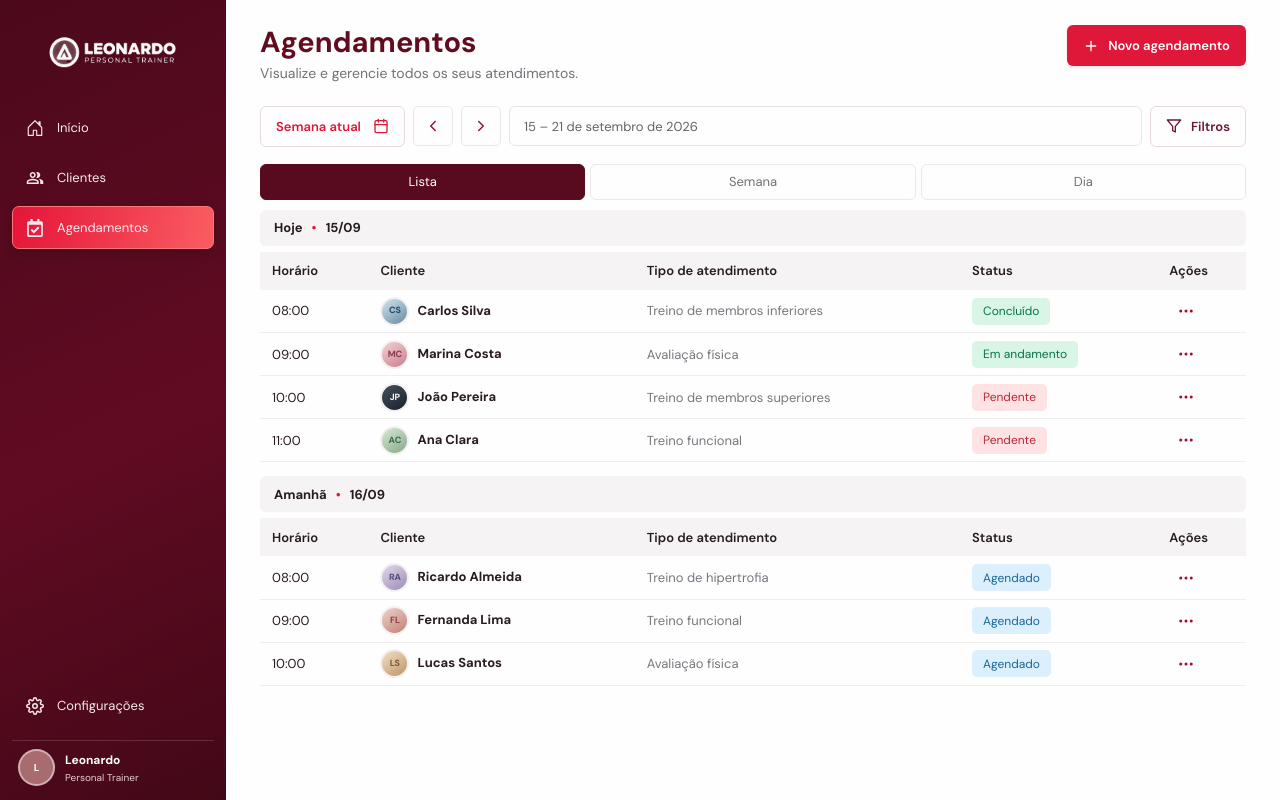
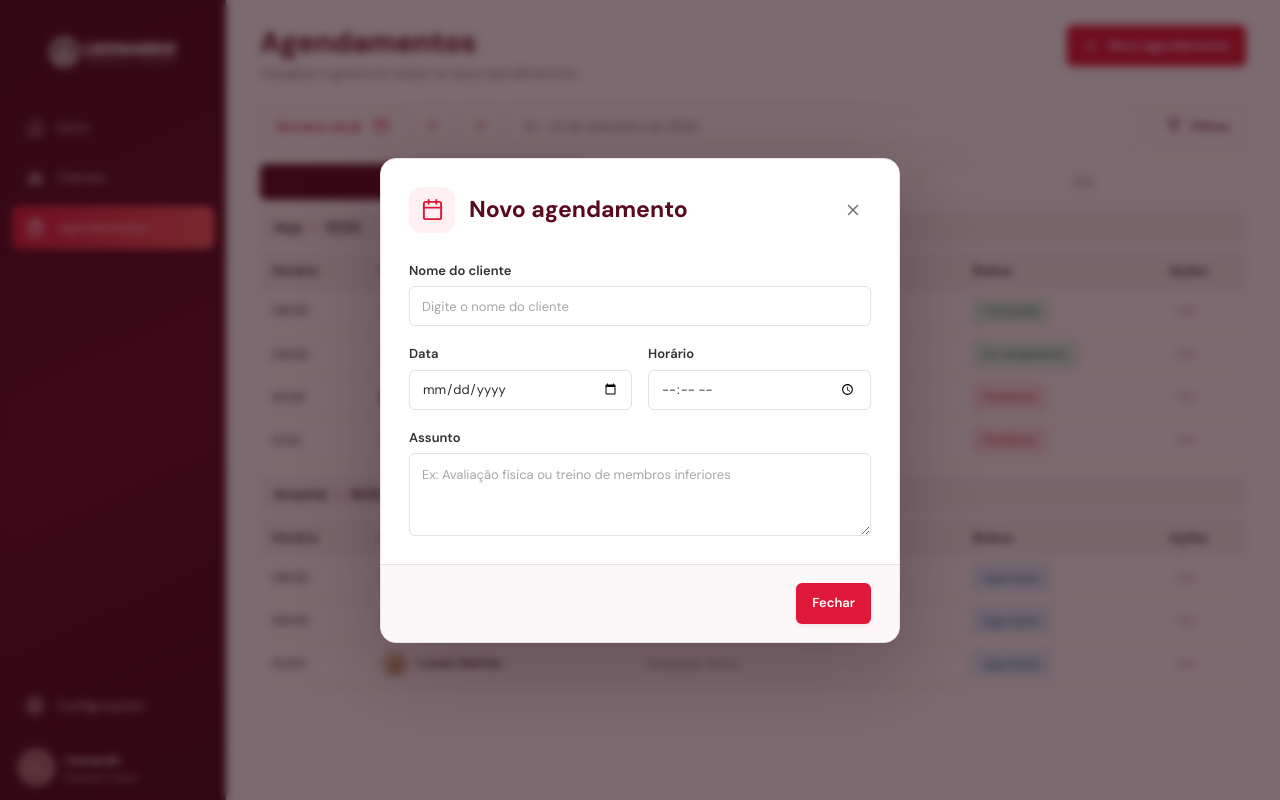
Before and after one commit to anac-silva/treinos, a React (Vite) app in the folder treinos/: page /agendamentos in a window 1280 px wide. Both pictures are taken after a click on the button "Novo agendamento". Built offline with nearby package versions, Linux system fonts and the light colour scheme.

Commit message:
feat: cria modal para agendamento

```diff
--- a/treinos/src/App.css
+++ b/treinos/src/App.css
@@ -99,6 +99,24 @@ button { cursor: default; }
 .pagination { display: flex; align-items: center; gap: 5px; }
 .page-number { width: 31px; height: 31px; border: 0; border-radius: 5px; color: #5d5659; background: transparent; }
 .page-number.selected { color: white; background: var(--red); }
+.appointment-modal { width: min(520px, calc(100% - 32px)); max-height: calc(100dvh - 32px); margin: auto; padding: 0; overflow-y: auto; border: 1px solid var(--line); border-radius: 16px; color: #281c20; background: var(--paper); box-shadow: 0 24px 80px #28091440; }
+.appointment-modal::backdrop { background: #24081099; backdrop-filter: blur(4px); }
+.appointment-modal-heading { display: flex; align-items: center; gap: 14px; padding: clamp(18px, 4vw, 28px); }
+.appointment-modal-icon { display: grid; width: 46px; height: 46px; flex: 0 0 auto; place-items: center; border-radius: 12px; color: var(--red); background: #fff0f1; font-size: 23px; }
+.appointment-modal-heading h2 { flex: 1; min-width: 0; margin: 0; color: var(--wine); font-size: clamp(18px, 4vw, 23px); line-height: 1.3; font-weight: 700; }
+.appointment-modal-close { flex: 0 0 auto; width: 36px; height: 36px; border-radius: 8px; color: var(--muted); }
+.appointment-modal-close:hover { color: var(--wine); background: #f9edef; }
+.appointment-modal-footer { display: flex; justify-content: flex-end; padding: 18px clamp(18px, 4vw, 28px); border-top: 1px solid var(--line); background: #fcf8f9; }
+.appointment-modal button { cursor: pointer; }
+.appointment-modal button:focus-visible { outline: 2px solid var(--wine); outline-offset: 3px; }
+.appointment-modal-fields { display: grid; grid-template-columns: repeat(2, minmax(0, 1fr)); gap: 18px 16px; padding: 0 clamp(18px, 4vw, 28px) 28px; }
+.appointment-modal-fields .field { min-width: 0; font-weight: 600; }
+.appointment-modal-full-field { grid-column: 1 / -1; }
+.appointment-modal-fields input, .appointment-modal-fields textarea { font-weight: 400; }
+.appointment-modal-fields input:focus, .appointment-modal-fields textarea:focus { border-color: var(--wine); outline: 2px solid #580b1e20; outline-offset: 1px; }
+@media (max-width: 400px) {
+	.appointment-modal-fields { grid-template-columns: 1fr; }
+}
 .calendar-toolbar { gap: 8px; }
 .current-week { min-width: 145px; justify-content: space-between; color: var(--red); }
 .square-button { width: 40px; height: 40px; border-color: #eee5e7; }
--- a/treinos/src/pages/agendamentos/agendamentos.jsx
+++ b/treinos/src/pages/agendamentos/agendamentos.jsx
@@ -1,4 +1,5 @@
-import { FiCalendar, FiChevronLeft, FiChevronRight, FiFilter, FiMoreHorizontal, FiPlus } from "react-icons/fi";
+import { FiCalendar, FiChevronLeft, FiChevronRight, FiFilter, FiMoreHorizontal, FiPlus, FiX } from "react-icons/fi";
+import { useEffect, useRef, useState } from "react";
 
 const appointments = [
   ["08:00", "CS", "Carlos Silva", "Treino de membros inferiores", "Concluído", "status-done", "avatar-blue"],
@@ -16,9 +17,32 @@ const appointmentDays = [
 ];
 
 function Agendamentos() {
+  const [modalAberto, setModalAberto] = useState(false);
+  const modalRef = useRef(null);
+
+  useEffect(() => {
+    if (!modalAberto) return;
+
+    const modal = modalRef.current;
+    const previousOverflow = document.body.style.overflow;
+    modal.showModal();
+    document.body.style.overflow = "hidden";
+
+    return () => {
+      modal.close();
+      document.body.style.overflow = previousOverflow;
+    };
+  }, [modalAberto]);
+
   return (
     <main className="workspace">
-      <header className="page-heading"><div><h1>Agendamentos</h1><p>Visualize e gerencie todos os seus atendimentos.</p></div><button className="button button-primary"><FiPlus /> Novo agendamento</button></header>
+      <header className="page-heading">
+        <div>
+          <h1>Agendamentos</h1>
+          <p>Visualize e gerencie todos os seus atendimentos.</p>
+        </div>
+
+        <button className="button button-primary" onClick={() =>setModalAberto(true)}><FiPlus /> Novo agendamento</button></header>
       <div className="calendar-toolbar">
         <button className="button button-outline current-week">Semana atual <FiCalendar /></button>
         <button className="icon-button square-button"><FiChevronLeft /></button><button className="icon-button square-button"><FiChevronRight /></button>
@@ -39,6 +63,51 @@ function Agendamentos() {
           </table>
         </div>
       </section>)}
+
+      {modalAberto && (
+        <dialog
+          ref={modalRef}
+          className="appointment-modal"
+          aria-labelledby="appointment-modal-title"
+          onCancel={() => setModalAberto(false)}
+        >
+          <header className="appointment-modal-heading">
+            <span className="appointment-modal-icon"><FiCalendar aria-hidden="true" /></span>
+            <h2 id="appointment-modal-title">Novo agendamento</h2>
+            <button
+              type="button"
+              className="icon-button appointment-modal-close"
+              aria-label="Fechar modal"
+              onClick={() => setModalAberto(false)}
+            >
+              <FiX aria-hidden="true" />
+            </button>
+          </header>
+          <div className="appointment-modal-fields">
+            <label className="field appointment-modal-full-field">
+              Nome do cliente
+              <input type="text" name="cliente" placeholder="Digite o nome do cliente" />
+            </label>
+            <label className="field">
+              Data
+              <input type="date" name="data" />
+            </label>
+            <label className="field">
+              Horário
+              <input type="time" name="horario" />
+            </label>
+            <label className="field appointment-modal-full-field">
+              Assunto
+              <textarea name="assunto" placeholder="Ex: Avaliação física ou treino de membros inferiores" rows="3" />
+            </label>
+          </div>
+          <footer className="appointment-modal-footer">
+            <button type="button" className="button button-primary" onClick={() => setModalAberto(false)}>
+              Fechar
+            </button>
+          </footer>
+        </dialog>
+      )}
     </main>
   );
 }
```
